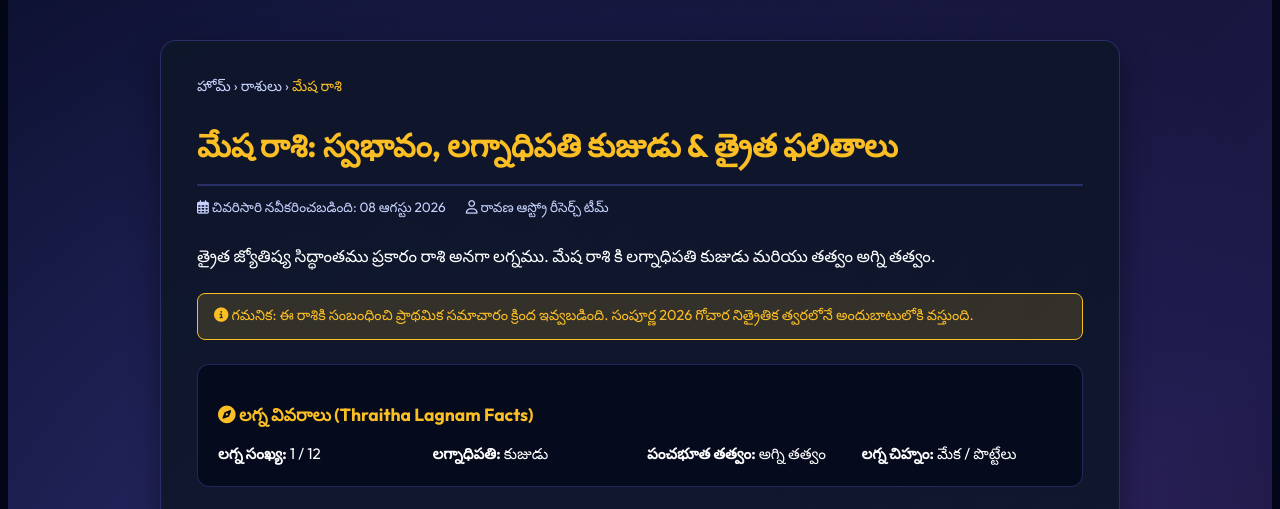
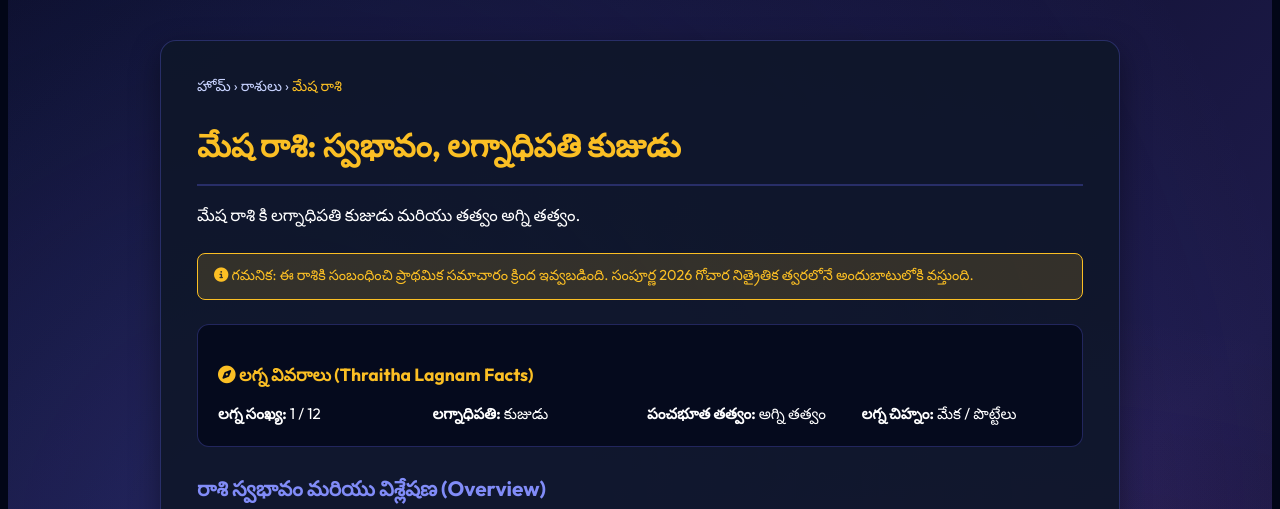
Before and after one commit to krishnareddysajjala0-pixel/YugAstro, a Flask app: page /rashi/mesha in a window 1280 px wide. Shown: the part 88-597 px from the top of the page. Run offline with Flask 3, Linux system fonts and the light colour scheme; some web fonts are replaced.

Commit message:
Remove redundant text fragments from Rashi/Lagnam headers, intro, last updated date and author as requested by user

```diff
--- a/astrology_data.py
+++ b/astrology_data.py
@@ -464,8 +464,8 @@ def get_rashi_data(slug):
                 "lord_te": item[3],
                 "element_te": item[4],
                 "symbol_te": item[5],
-                "h1": f"{item[1]}: స్వభావం, లగ్నాధిపతి {item[3]} & త్రైత ఫలితాలు",
-                "intro": f"త్రైత జ్యోతిష్య సిద్ధాంతము ప్రకారం రాశి అనగా లగ్నము. {item[1]} కి లగ్నాధిపతి {item[3]} మరియు తత్వం {item[4]}.",
+                "h1": f"{item[1]}: స్వభావం, లగ్నాధిపతి {item[3]}",
+                "intro": f"{item[1]} కి లగ్నాధిపతి {item[3]} మరియు తత్వం {item[4]}.",
                 "overview": f"{item[1]} జాతకులు {item[4]} లక్షణాలను కలిగి ఉంటారు. త్రైత నియమాల ప్రకారం {item[3]} ఈ లగ్నానికి అధిపతిగా వ్యవహరిస్తారు.",
                 "strengths": [f"{item[3]} లగ్నాధిపతి ఆధిపత్యం వల్ల కలిగే బలాలు", "కార్య స్థిరత్వం"],
                 "cautions": ["ఒత్తిడికి లోనుకాకుండా ఉండడం మంచిది"],
--- a/templates/rashi_detail.html
+++ b/templates/rashi_detail.html
@@ -80,10 +80,7 @@
 
   <h1 class="page-title">{{ data.h1 }}</h1>
 
-  <div class="meta-bar">
-    <span><i class="far fa-calendar-alt"></i> చివరిసారి నవీకరించబడింది: 08 ఆగస్టు 2026</span>
-    <span><i class="far fa-user"></i> రావణ ఆస్ట్రో రీసెర్చ్ టీమ్</span>
-  </div>
+
 
   <p style="font-size: 1.05rem; line-height: 1.6; color: var(--text-main); margin-bottom: 24px;">
     {{ data.intro }}
--- a/templates/rashulu_hub.html
+++ b/templates/rashulu_hub.html
@@ -7,10 +7,10 @@
     <span style="color: var(--accent-gold);">12 లగ్నాలు (రాశులు)</span>
   </div>
 
-  <h1 class="page-title">12 లగ్నాలు (12 Lagnams) - లగ్నాధిపతులు & త్రైత ఫలితాలు</h1>
+  <h1 class="page-title">12 లగ్నాలు (12 Lagnams) - లగ్నాధిపతులు</h1>
 
   <p style="font-size: 1.05rem; line-height: 1.6; color: var(--text-muted); margin-bottom: 24px;">
-    త్రైత జ్యోతిష్య సిద్ధాంతము ప్రకారం <strong>రాశి అనగా లగ్నము</strong>. ద్వాదశ లగ్నాలు (12 లగ్నాలు) మరియు 12 గ్రహములు ప్రతి లగ్నంలో విస్తరించి ఉన్న విధానం, మరియు ఆయా లగ్నాధిపతుల ప్రత్యేక త్రైత ఫలితాల వివరాలు క్రింది లగ్నాన్ని ఎంచుకొని చూడవచ్చు.
+    ద్వాదశ లగ్నాలు (12 లగ్నాలు) మరియు 12 గ్రహములు ప్రతి లగ్నంలో విస్తరించి ఉన్న విధానం, మరియు ఆయా లగ్నాధిపతుల వివరాలు క్రింది లగ్నాన్ని ఎంచుకొని చూడవచ్చు.
   </p>
 
   <div style="display: grid; grid-template-columns: repeat(auto-fit, minmax(260px, 1fr)); gap: 16px;">
```
